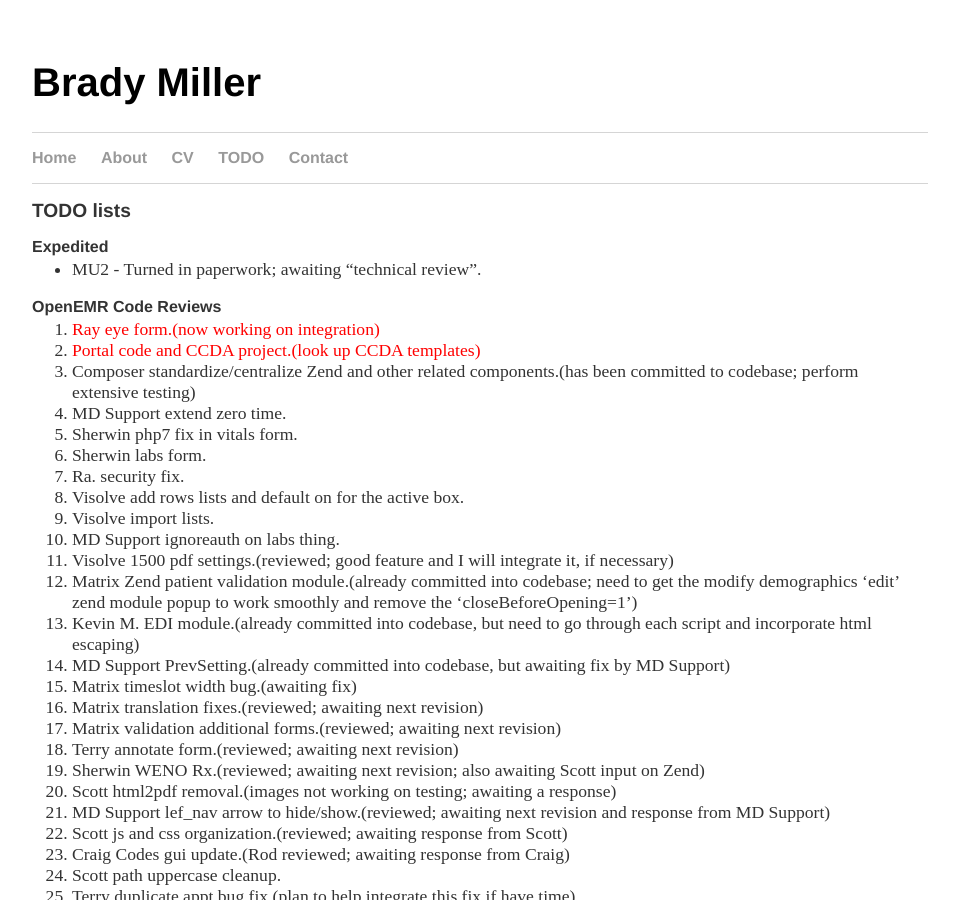
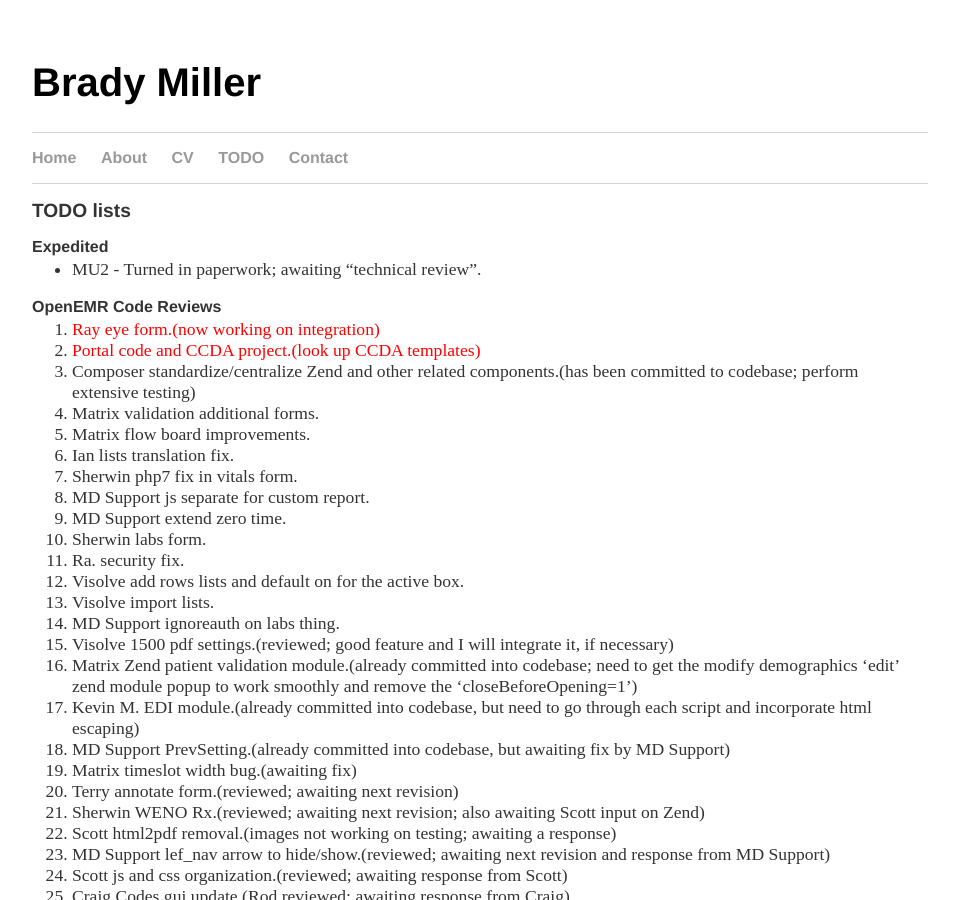
Before and after one commit to bradymiller/bradymiller.github.io, a Jekyll site: the page built from todo/index.md, in a window 1280 px wide and 900 px high. Shown: the whole window, without its empty margins (160-1119 px from the left). Built offline with Jekyll 4.4.1, drawn with Linux system fonts in a browser that asks for light colours.

Commit message:
Update todo list

```diff
--- a/todo/index.md
+++ b/todo/index.md
@@ -10,8 +10,12 @@
 1. <span style="color: red">Ray eye form.(now working on integration)</span>
 1. <span style="color: red">Portal code and CCDA project.(look up CCDA templates)</span>
 1. Composer standardize/centralize Zend and other related components.(has been committed to codebase; perform extensive testing)
+1. Matrix validation additional forms.
+1. Matrix flow board improvements.
+1. Ian lists translation fix.
+1. Sherwin php7 fix in vitals form.
+1. MD Support js separate for custom report.
 1. MD Support extend zero time.
-1. Sherwin php7 fix in vitals form.
 1. Sherwin labs form.
 1. Ra. security fix.
 1. Visolve add rows lists and default on for the active box.
@@ -22,8 +26,6 @@
 1. Kevin M. EDI module.(already committed into codebase, but need to go through each script and incorporate html escaping)
 1. MD Support PrevSetting.(already committed into codebase, but awaiting fix by MD Support)
 1. Matrix timeslot width bug.(awaiting fix)
-1. Matrix translation fixes.(reviewed; awaiting next revision)
-1. Matrix validation additional forms.(reviewed; awaiting next revision)
 1. Terry annotate form.(reviewed; awaiting next revision)
 1. Sherwin WENO Rx.(reviewed; awaiting next revision; also awaiting Scott input on Zend)
 1. Scott html2pdf removal.(images not working on testing; awaiting a response)
```
